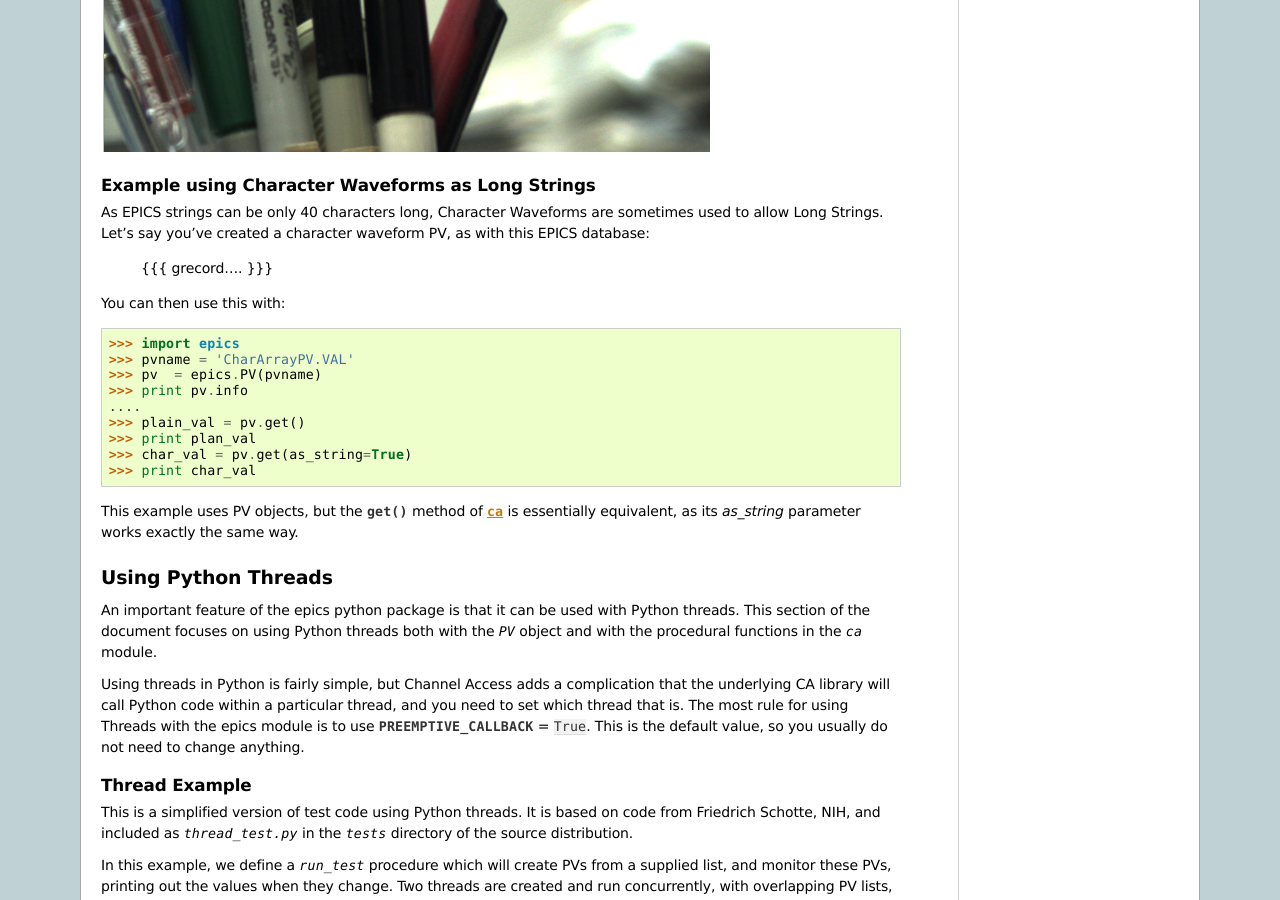
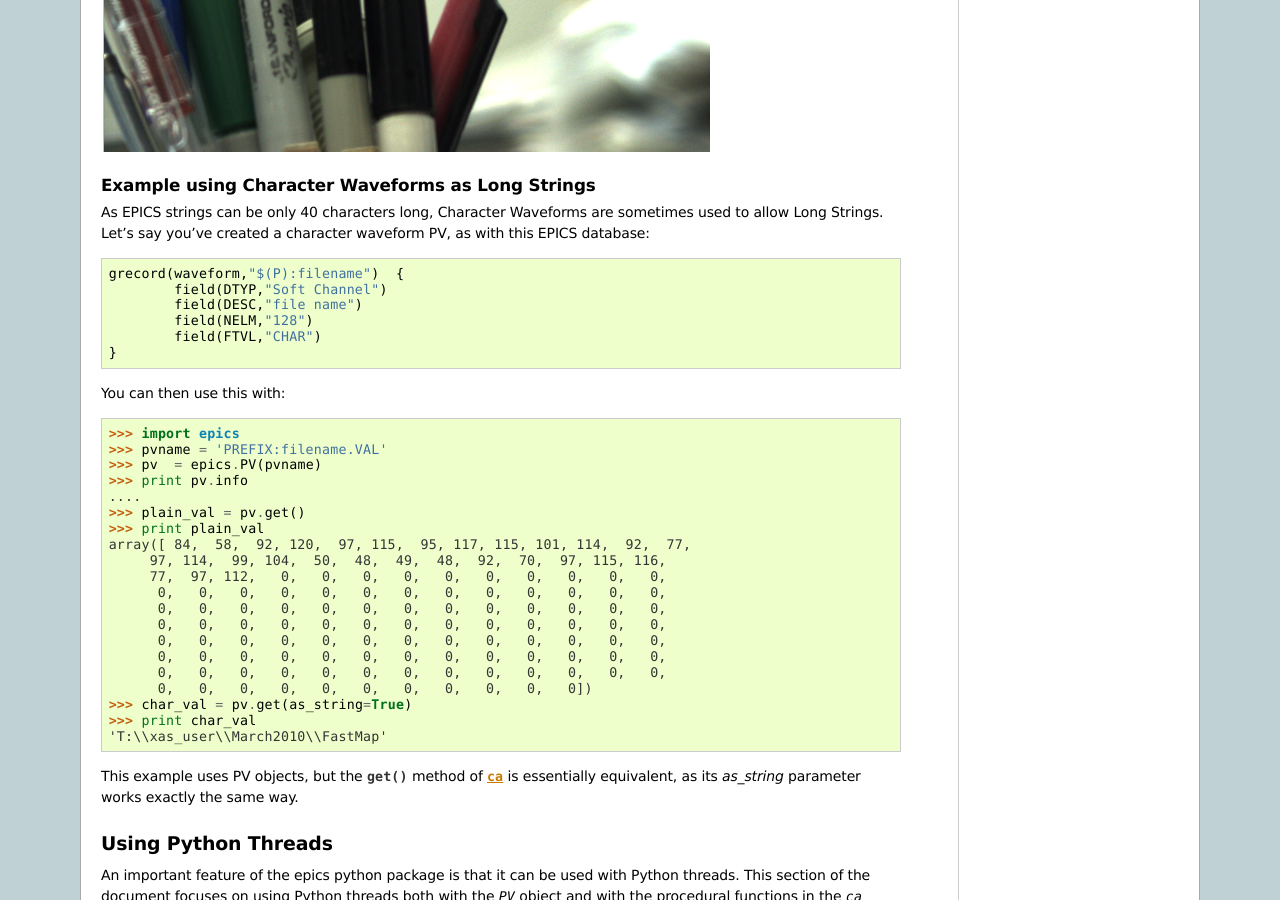
Before and after one commit to pyepics/pyepics, a Sphinx documentation site: the page built from doc/advanced.rst, in a window 1280 px wide and 900 px high, scrolled down 1742 px. Built offline with Sphinx 7.4.7, drawn with Linux system fonts in a browser that asks for light colours; formulas are drawn with MathJax 3; the version number is read from the project's files by our own code; some of the changed text lies outside the part shown.

Commit message:
doc improvements

```diff
--- a/doc/_templates/indexsidebar.html
+++ b/doc/_templates/indexsidebar.html
@@ -1,5 +1,9 @@
 <h3>Download</h3>
 <p>Current version: <b>{{ release }}</b></p>
 <p>Download from
-  <a href="http://cars9.uchicago.edu/software/python/pyepics3/src/">CARS</a>
+  <a href="http://cars9.uchicago.edu/software/python/pyepics3/src/">cars.uchicago.edu</a>
 <p>
+
+This documentation is also available in
+ <a href="http://cars9.uchicago.edu/software/python/pyepics3/pyepics3.pdf">PDF Format</a>
+<p>
--- a/doc/advanced.rst
+++ b/doc/advanced.rst
@@ -108,22 +108,37 @@ Example using Character Waveforms as Long Strings
 
 As EPICS strings can be only 40 characters long, Character Waveforms are
 sometimes used to allow Long Strings.  Let's say you've created a character
-waveform PV, as with this EPICS database:
+waveform PV, as with this EPICS database::
 
-   {{{ grecord....
-   }}}
+     grecord(waveform,"$(P):filename")  {
+             field(DTYP,"Soft Channel")
+             field(DESC,"file name")
+             field(NELM,"128")
+             field(FTVL,"CHAR")
+     }
 
 You can then use this with:
 
    >>> import epics
-   >>> pvname = 'CharArrayPV.VAL'
+   >>> pvname = 'PREFIX:filename.VAL'
    >>> pv  = epics.PV(pvname)
    >>> print pv.info
    ....
    >>> plain_val = pv.get()
-   >>> print plan_val
+   >>> print plain_val
+   array([ 84,  58,  92, 120,  97, 115,  95, 117, 115, 101, 114,  92,  77,
+        97, 114,  99, 104,  50,  48,  49,  48,  92,  70,  97, 115, 116,
+        77,  97, 112,   0,   0,   0,   0,   0,   0,   0,   0,   0,   0,
+         0,   0,   0,   0,   0,   0,   0,   0,   0,   0,   0,   0,   0,
+         0,   0,   0,   0,   0,   0,   0,   0,   0,   0,   0,   0,   0,
+         0,   0,   0,   0,   0,   0,   0,   0,   0,   0,   0,   0,   0,
+         0,   0,   0,   0,   0,   0,   0,   0,   0,   0,   0,   0,   0,
+         0,   0,   0,   0,   0,   0,   0,   0,   0,   0,   0,   0,   0,
+         0,   0,   0,   0,   0,   0,   0,   0,   0,   0,   0,   0,   0,
+         0,   0,   0,   0,   0,   0,   0,   0,   0,   0,   0])
    >>> char_val = pv.get(as_string=True)
    >>> print char_val
+   'T:\\xas_user\\March2010\\FastMap'
 
 
 This example uses PV objects, but the :meth:`get` method of :mod:`ca` is
@@ -237,8 +252,7 @@ necessary.  The output from this will look like::
     Done with Thread  B
     Done
 
-
-Note that while both threads *A*  and *B* are running. a callback for
+Note that while both threads *A*  and *B* are running, a callback for
 the PV `S:SRcurrentAI.VAL` is generated in each thread.
 
 Note also that the callbacks for the PVs created in each thread are
--- a/doc/conf.py
+++ b/doc/conf.py
@@ -95,12 +95,15 @@
 # The theme to use for HTML and HTML Help pages.  Major themes that come with
 # Sphinx are currently 'default' and 'sphinxdoc'.
 html_theme = 'default'
+
 html_theme = 'sphinxdoc'
 
-# Theme options are theme-specific and customize the look and feel of a theme
-# further.  For a list of options available for each theme, see the
-# documentation.
-#html_theme_options = {}
+# html_theme = 'nature'
+# html_theme = 'agogo'
+# html_theme_options = {'pagewidth':'85em', 'documentwidth':'60em', 'sidebarwidth': '25em',
+#                       # 'headercolor1': '#000080',
+#                       # 'headercolor2': '#0000A0',
+#                       }
 
 # Add any paths that contain custom themes here, relative to this directory.
 #html_theme_path = []
@@ -108,9 +111,10 @@
 # The name for this set of Sphinx documents.  If None, it defaults to
 # "<project> v<release> documentation".
 #html_title = None
+html_title = 'Epics Channel Access for Python'
 
 # A shorter title for the navigation bar.  Default is the same as html_title.
-#html_short_title = None
+html_short_title = 'Epics Channel Access for Python'
 
 # The name of an image file (relative to this directory) to place at the top
 # of the sidebar.
@@ -151,7 +155,7 @@
 #html_split_index = False
 
 # If true, links to the reST sources are added to the pages.
-#html_show_sourcelink = True
+html_show_sourcelink = True
 
 # If true, an OpenSearch description file will be output, and all pages will
 # contain a <link> tag referring to it.  The value of this option must be the
--- a/doc/index.rst
+++ b/doc/index.rst
@@ -16,9 +16,6 @@ CA similar to EZCA and the Unix command-line tools `caget`, `caput`,
 `cainfo`, and `camonitor`.  In addition, there are classes for an epics
 :mod:`Device`, epics :mod:`Motor`, :mod:`Alarm`, and special code for
 wxPython widgets.
-
-This documentation is also available in
-`PDF Format <http://cars9.uchicago.edu/software/python/pyepics3/pyepics3.pdf>`_.
 
 
 Contents:
--- a/doc/overview.rst
+++ b/doc/overview.rst
@@ -142,7 +142,10 @@ CHAR waveforms when 'long strings' are desired::
     >>> from epics import caget, caput, cainfo
     >>> print caget('XXX:m1.VAL')
     1.200
-   >>> print caget('XXX:dir')
+    >>> print caget('XXX:m1.DESC')
+    'Motor 1'
+
+    >>> print caget('XXX:dir')
    array([ 84,  58,  92, 120,  97, 115,  95, 117, 115, 101, 114,  92,  77,
         97, 114,  99, 104,  50,  48,  49,  48,  92,  70,  97, 115, 116,
         77,  97, 112,   0,   0,   0,   0,   0,   0,   0,   0,   0,   0,
--- a/lib/__init__.py
+++ b/lib/__init__.py
@@ -83,7 +83,7 @@ def caget(pvname, as_string=False):
         thispv.get_ctrlvars()
         ca.poll()
         if as_string:
-            return thispv.char_value
+            return thispv.get(as_string=True)
         return val
 
 def cainfo(pvname, print_out=True):
```
Also changed, not shown: other parts of doc/advanced.rst (+5 -5 lines), doc/pv.rst (+6 -5 lines).
